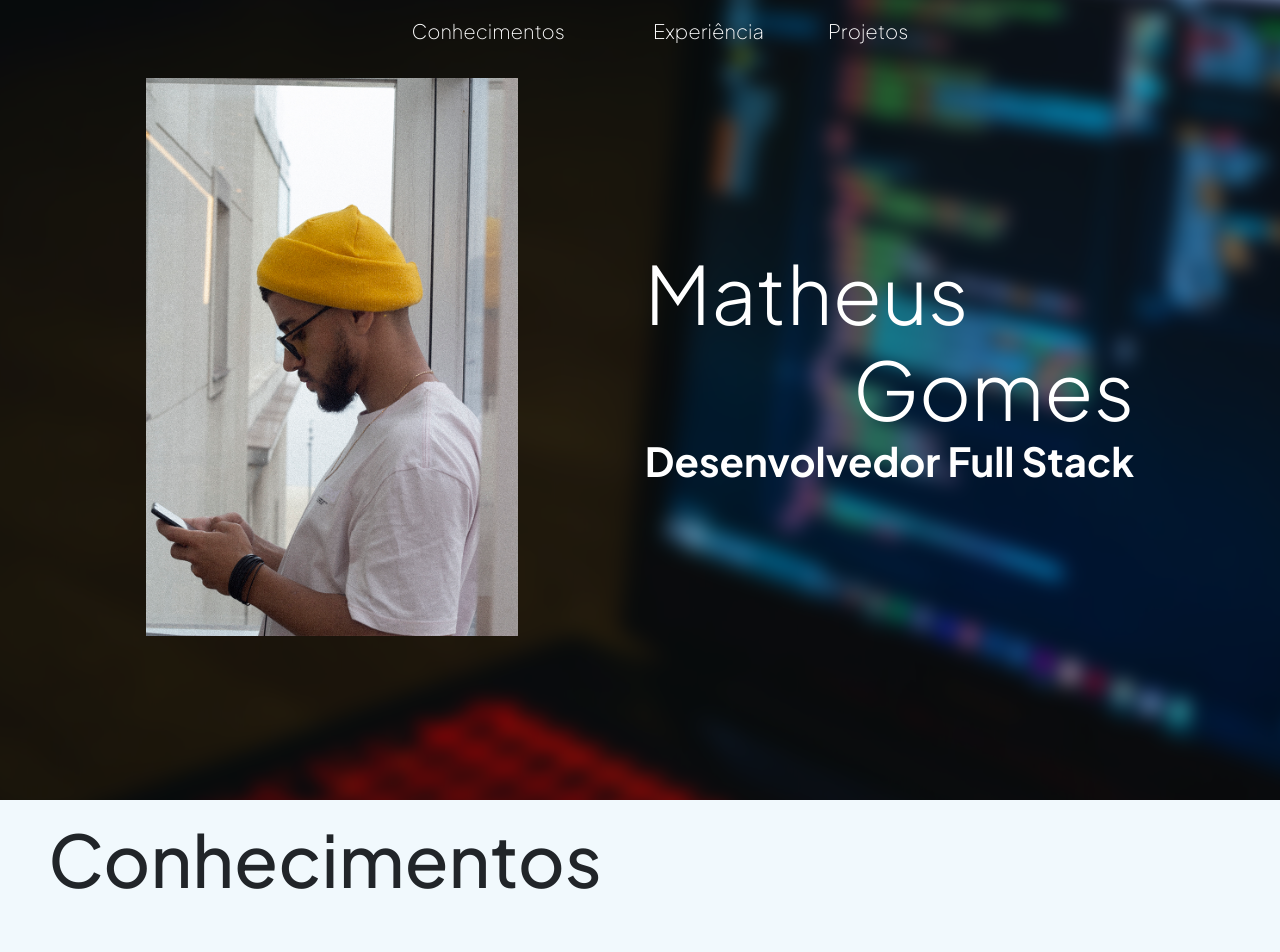
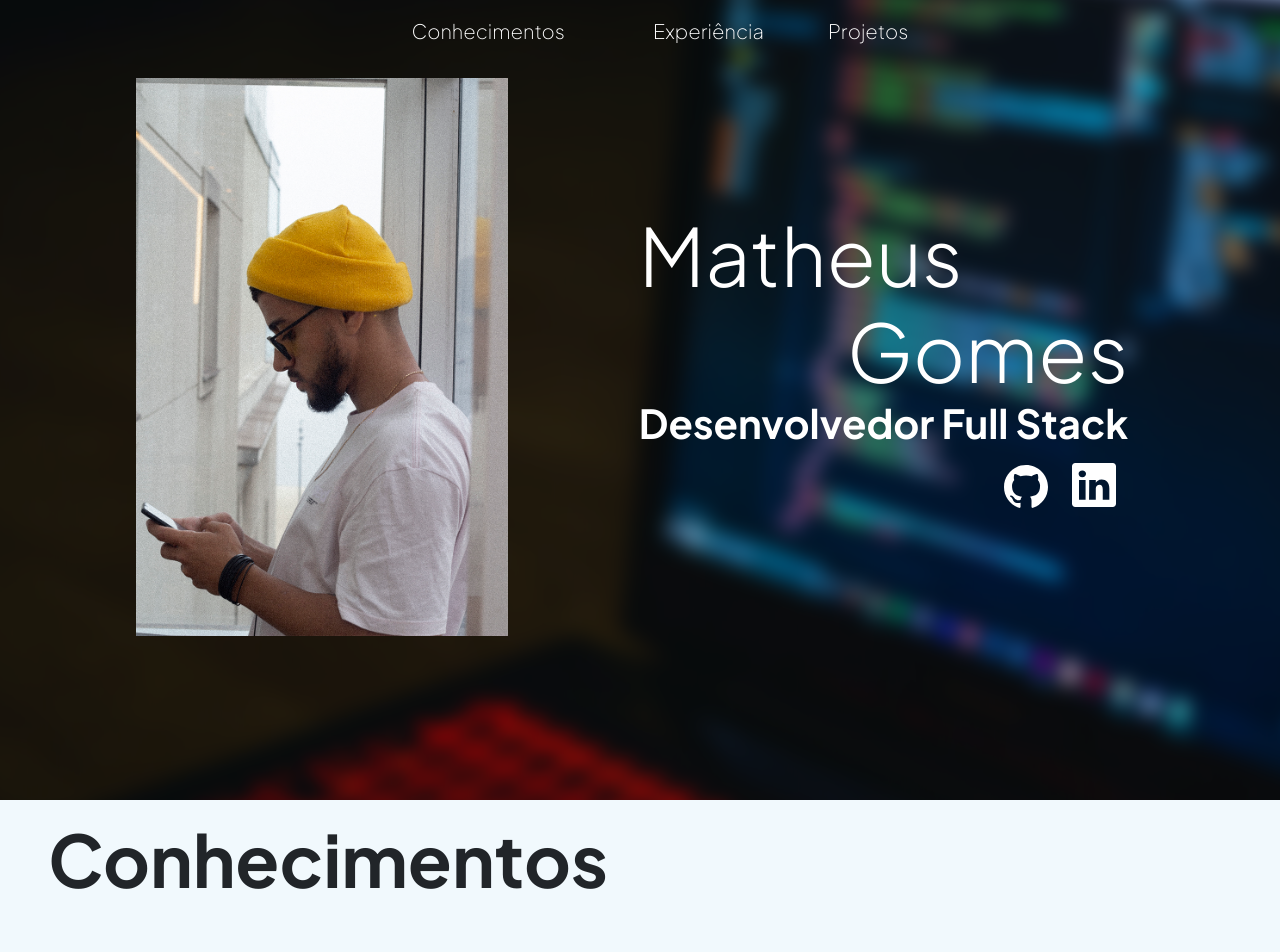
Before and after one commit to matheusg1/portfolio-react, a React (Create React App) app: page / in a window 1280 px wide. Shown: the top 952 px of the page. Built offline with nearby package versions, Linux system fonts and the light colour scheme.

Commit message:
Adicionando componentes e ícones

```diff
--- a/src/App.js
+++ b/src/App.js
@@ -6,35 +6,17 @@ import 'bootstrap/dist/js/bootstrap.bundle.min';
 
 import Navbar from './components/Navbar';
 
-import imgMat from '../src/img/img-mat-1.jpg';
 import ProjetosDiv from './components/ProjetosDiv';
 import ExperienciasDiv from './components/ExperienciasDiv';
 import ConhecimentosDiv from './components/ConhecimentosDiv';
+import MainDiv from './components/MainDiv';
 
 
 function App() {
 
     return (
         <>
-            <div className='min-vh-100 pb-xl-5' id='main'>
-                <Navbar />
-
-                <div
-                    className="container d-flex flex-column flex-md-column flex-sm-column flex-lg-row align-items-center justify-content-around py-0 py-xxl-5 mt-md-2 mt-lg-5 mt-xl-0 mt-xxl-3">
-
-                    <div className='col-11 col-sm-8 col-md-5 col-lg-4 col-xl-4 col-xxl-4 text-center my-lg-5 my-xl-3 my-xxl-5'>
-                        <img className="img-fluid" width='400' src={imgMat} />
-                    </div>
-
-                    <div className="mt-0 mt-sm-0 mt-4 mt-lg-5 mt-xl-3 mt-xxl-5 d-flex flex-column text-white">
-                        <div className="display-1 fw-light">Matheus</div>
-                        <div className="display-1 fw-light text-end">Gomes</div>
-                        <div className="display-6 fw-bold text-center">Desenvolvedor Full Stack</div>
-                    </div>
-
-                </div>
-            </div>
-
+            <MainDiv />
             <ConhecimentosDiv />
             <ExperienciasDiv />
             <ProjetosDiv />
--- /dev/null
+++ b/src/components/Buttons/index.js
@@ -0,0 +1,21 @@
+const tamanhoButton = 44;
+
+export function LinkedinButton() {
+
+    return (
+        <a target="_blank" href="https://www.linkedin.com/in/matheusgs1" type="button" className="border-0 rounded-1 btn btn-outline-light bg-transparent">
+            <svg xmlns="http://www.w3.org/2000/svg" width={tamanhoButton} height={tamanhoButton} fill="#ffffff" class="bi bi-linkedin" viewBox="0 0 16 16">
+                <path d="M0 1.146C0 .513.526 0 1.175 0h13.65C15.474 0 16 .513 16 1.146v13.708c0 .633-.526 1.146-1.175 1.146H1.175C.526 16 0 15.487 0 14.854V1.146zm4.943 12.248V6.169H2.542v7.225h2.401zm-1.2-8.212c.837 0 1.358-.554 1.358-1.248-.015-.709-.52-1.248-1.342-1.248-.822 0-1.359.54-1.359 1.248 0 .694.521 1.248 1.327 1.248h.016zm4.908 8.212V9.359c0-.216.016-.432.08-.586.173-.431.568-.878 1.232-.878.869 0 1.216.662 1.216 1.634v3.865h2.401V9.25c0-2.22-1.184-3.252-2.764-3.252-1.274 0-1.845.7-2.165 1.193v.025h-.016a5.54 5.54 0 0 1 .016-.025V6.169h-2.4c.03.678 0 7.225 0 7.225h2.4z" />
+            </svg>
+        </a>
+    )
+}
+
+export function GithubButton() {
+    return (
+        <a target="_blank" href="https://github.com/matheusg1" type="button" className="border-0 rounded-1 btn btn-outline-light bg-transparent">
+            <svg xmlns="http://www.w3.org/2000/svg" width={tamanhoButton} height={tamanhoButton} fill="#ffffff" className="bi bi-github mt-xl-1" viewBox="0 0 16 16"><path d="M8 0C3.58 0 0 3.58 0 8c0 3.54 2.29 6.53 5.47 7.59.4.07.55-.17.55-.38 0-.19-.01-.82-.01-1.49-2.01.37-2.53-.49-2.69-.94-.09-.23-.48-.94-.82-1.13-.28-.15-.68-.52-.01-.53.63-.01 1.08.58 1.23.82.72 1.21 1.87.87 2.33.66.07-.52.28-.87.51-1.07-1.78-.2-3.64-.89-3.64-3.95 0-.87.31-1.59.82-2.15-.08-.2-.36-1.02.08-2.12 0 0 .67-.21 2.2.82.64-.18 1.32-.27 2-.27.68 0 1.36.09 2 .27 1.53-1.04 2.2-.82 2.2-.82.44 1.1.16 1.92.08 2.12.51.56.82 1.27.82 2.15 0 3.07-1.87 3.75-3.65 3.95.29.25.54.73.54 1.48 0 1.07-.01 1.93-.01 2.2 0 .21.15.46.55.38A8.012 8.012 0 0 0 16 8c0-4.42-3.58-8-8-8z"></path>
+            </svg>
+        </a>
+    )
+}
--- a/src/components/ConhecimentosDiv/index.js
+++ b/src/components/ConhecimentosDiv/index.js
@@ -1,4 +1,5 @@
 import React, { useState } from 'react';
+import Titulo from '../Titulo';
 
 export default function ConhecimentosDiv() {
 
@@ -16,7 +17,7 @@ export default function ConhecimentosDiv() {
 
     return (
         <div className='bg-light text-dark min-vh-100 d-flex flex-column' id="conhecimentos">
-            <div className='display-2 fw-medium ms-2 ms-sm-5 py-3'>Conhecimentos</div>
+            <Titulo titulo="Conhecimentos"/>
             <div className='container my-auto'>
                 <div className="d-flex flex-column justify-content-center">
                     <div className="d-flex flex-column flex-lg-row flex-xl-row justify-content-center">
--- a/src/components/ExperienciasDiv/index.js
+++ b/src/components/ExperienciasDiv/index.js
@@ -2,12 +2,14 @@ import apiIcon from '../../../src/img/icon/api-icon.svg';
 import databaseIcon from '../../../src/img/icon/database-icon.svg';
 import testIcon from '../../../src/img/icon/test-icon.svg';
 import webIcon from '../../../src/img/icon/web-icon.svg';
+import Titulo from '../Titulo';
 
 export default function ExperienciasDiv() {
+    /*<div className="display-2 fw-medium ms-2 ms-sm-5 pt-3 pb-2 pb-md-0">Experiência</div>*/
     return (
         <>
             <div className='bg-dark min-vh-100 text-white pb-5' id="experiencia">
-                <div className="display-2 fw-medium ms-2 ms-sm-5 pt-3 pb-2 pb-md-0">Experiência</div>
+                <Titulo titulo="Experiência"/>
                 <div className='container mt-xxl-5'>
                     <div className='d-flex flex-column flex-xl-row'>
 
--- /dev/null
+++ b/src/components/MainDiv/index.js
@@ -0,0 +1,28 @@
+import Navbar from "../Navbar";
+import imgMat from '../../img/img-mat-1.jpg';
+import { GithubButton, LinkedinButton } from "../Buttons";
+
+export default function MainDiv() {
+    return (
+        <div className='min-vh-100 pb-xl-5' id='main'>
+            <Navbar />
+            <div
+                className="container d-flex flex-column flex-md-column flex-sm-column flex-lg-row align-items-center justify-content-around py-0 py-xxl-5 mt-md-2 mt-lg-5 mt-xl-0 mt-xxl-3">
+
+                <div className='col-11 col-sm-8 col-md-5 col-lg-4 col-xl-4 col-xxl-4 text-center my-lg-5 my-xl-3 my-xxl-5'>
+                    <img className="img-fluid" width='400' src={imgMat} />
+                </div>
+
+                <div className="px-3 px-0 ps-sm-4  mt-0 mt-sm-0 mt-lg-5 mt-xl-3 mt-xxl-5 d-flex flex-column text-white">
+                    <div className="display-1 fw-light">Matheus</div>
+                    <div className="display-1 fw-light text-end">Gomes</div>
+                    <div className="display-6 fw-bold text-center">Desenvolvedor Full Stack</div>
+                    <div className="align-self-center align-self-sm-end d-flex align-items-center my-2">
+                        <GithubButton/>
+                        <LinkedinButton/>
+                    </div>
+                </div>
+            </div>
+        </div>
+    )
+}
--- a/src/components/Navbar/index.js
+++ b/src/components/Navbar/index.js
@@ -26,7 +26,6 @@ export default function Navbar() {
         }*/
 
     return (
-        <>
         <nav className="navbar d-vh navbar-expand d-none d-sm-block bg-transparent" data-bs-theme="dark">
             <div className="container-fluid">
                 <a className="navbar-brand" href="#"></a>
@@ -49,6 +48,5 @@ export default function Navbar() {
                 </div>
             </div>
         </nav>
-        </>
     )
 }
--- a/src/components/ProjetosDiv/index.js
+++ b/src/components/ProjetosDiv/index.js
@@ -1,7 +1,6 @@
 import ressignificarImg1 from '../../../src/img/ressignificar/ressignificar-img-1.png';
 import ressignificarImg2 from '../../../src/img/ressignificar/ressignificar-img-2.png';
 import ressignificarImg3 from '../../../src/img/ressignificar/ressignificar-img-3.png';
-
 
 import escolarReactImg1 from '../../../src/img/escolar/escolar-react-img-1.png';
 import escolarReactImg2 from '../../../src/img/escolar/escolar-react-img-2.png';
@@ -9,11 +8,12 @@ import escolarReactImg3 from '../../../src/img/escolar/escolar-react-img-3.png';
 
 import escolarApiImg1 from '../../../src/img/escolar/escolar-api-img-1.png';
 import escolarApiImg2 from '../../../src/img/escolar/escolar-api-img-2.png';
+import Titulo from '../Titulo';
 
 export default function ProjetosDiv() {
     return (
         <div className='bg-secondary-subtle min-vh-100 text-dark' id="projetos">
-            <div className="display-2 fw-medium ms-2 ms-sm-5 pt-3 pb-5">Projetos</div>
+            <Titulo titulo="Projetos"/>
             <div className='container'>
                 <div className="d-flex flex-column align-items-center flex-lg-row">
                     <div id="carouselRessignificar" className="carousel carousel-dark slide col-md-10 col-lg-6 col-xl-4" data-bs-ride="carousel">
--- /dev/null
+++ b/src/components/Titulo/index.js
@@ -0,0 +1,5 @@
+export default function Titulo(props) {
+    return (
+        <div className='display-2 fw-bold ms-2 ms-sm-5 py-3'>{props.titulo}</div>
+    )
+}
--- a/src/index.css
+++ b/src/index.css
@@ -15,7 +15,35 @@
   --white-ice-950: #103041;
 }
 
+/* Estilo da scrollbar */
+/* Para navegadores baseados em WebKit */
+::-webkit-scrollbar {
+  width: 12px;
+  background-color:rgba(0, 0, 0, 0.1);
+  /* Largura da scrollbar vertical */
+}
+
+::-webkit-scrollbar-thumb {
+  background-color: rgba(0, 0, 0, 0.3);
+  /* Cor do polegar da scrollbar */
+  border-radius: 20px;
+  /* Raio do canto do polegar */
+}
+
+/* Para garantir que a scrollbar seja visível mesmo quando não está sendo usada */
+/* Você pode ajustar os valores a seguir de acordo com suas necessidades */
+::-webkit-scrollbar-thumb:hover {
+  background-color: rgba(0, 0, 0, 0.4);
+  /* Cor do polegar ao passar o mouse sobre */
+}
+
+::-webkit-scrollbar-thumb:active {
+  background-color: rgba(0, 0, 0, 0.6);
+  /* Cor do polegar ao clicar */
+}
+
 body {
+  overflow: overlay !important;
   margin: 0;
   /*font-family: 'Open Sans', sans-serif !important;*/
   font-family: 'Plus Jakarta Sans', sans-serif !important;
```
Lines whose indentation alone changed are shown as unchanged.
